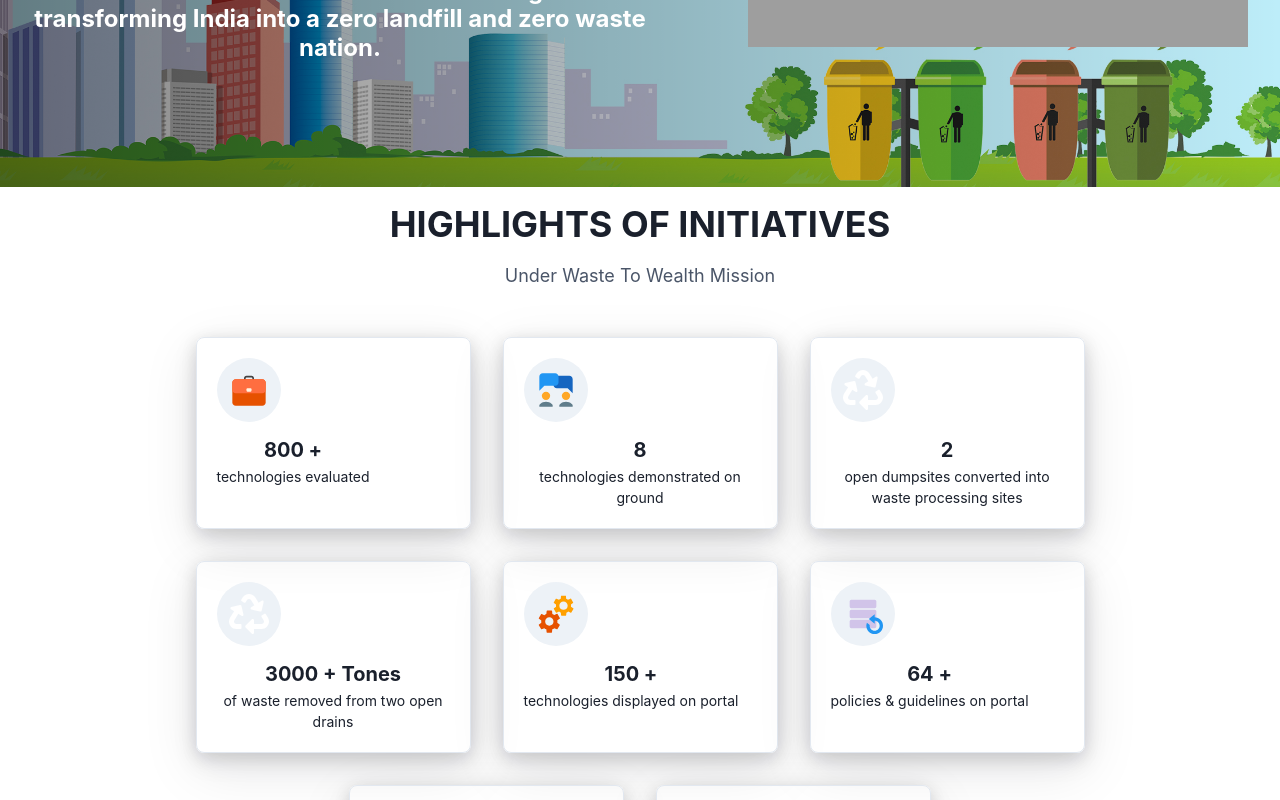
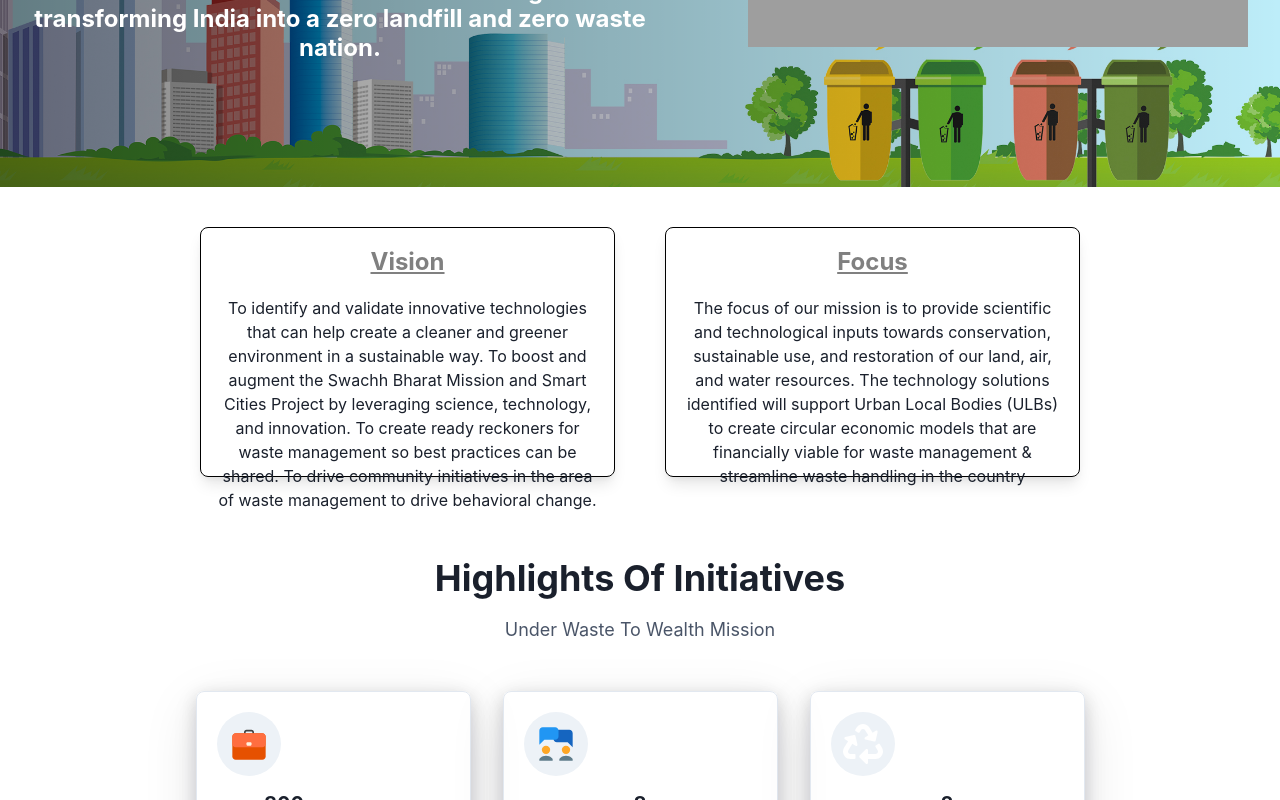
Before and after one commit to Anji515/Waste-To-Wealth, a React (Create React App) app: page / in a window 1280 px wide. Shown: the part 600-1400 px from the top of the page. Built offline with nearby package versions, Linux system fonts and the light colour scheme; grey boxes are pictures that could not be loaded.

Commit message:
Updated styling and added vision

```diff
--- a/src/App.jsx
+++ b/src/App.jsx
@@ -1,14 +1,11 @@
 import './App.css';
-import { Heading } from '@chakra-ui/react'
-import Header from './Pages/Page-1/Header';
 import Navbar from './Components/Navbar';
-import Highlights from './Components/Highlights';
+import Main from './Pages/Page-1/Main';
 function App() {
   return (
     <div className="App">
       <Navbar/>
-      <Header/>
-      <Highlights/>
+      <Main/>
     </div>
   );
 }
--- /dev/null
+++ b/src/Components/Crads.jsx
@@ -0,0 +1,26 @@
+import React from 'react';
+import { Flex, Text } from '@chakra-ui/react';
+
+const ReusableCard = ({ heading, description }) => {
+  return (
+    <Flex
+      flexDirection="column"
+      alignItems="center"
+      boxShadow="lg"
+      width={'80%'}
+      height={'250px'}
+      border={'1px solid black'}
+      p={4}
+      borderRadius="lg"
+      transition="transform 0.3s ease-in-out"
+      _hover={{ transform: 'scale(1.05)' }}
+    >
+      <Text fontWeight="bold" color={'grey'} textDecoration={'underline'} fontSize="2xl" mb={4}>
+        {heading}
+      </Text>
+      <Text>{description}</Text>
+    </Flex>
+  );
+};
+
+export default ReusableCard;
--- a/src/Components/Highlights.jsx
+++ b/src/Pages/Page-1/Highlights.jsx
@@ -61,7 +61,7 @@ export default function Highlights() {
     <Box p={4}>
       <Stack spacing={4} as={Container} maxW={"3xl"} textAlign={"center"}>
         <Heading fontSize={{ base: "2xl", sm: "4xl" }} fontWeight={"bold"}>
-          HIGHLIGHTS OF INITIATIVES
+          Highlights Of Initiatives
         </Heading>
         <Text color={"gray.600"} fontSize={{ base: "sm", sm: "lg" }}>
           Under Waste To Wealth Mission
--- a/src/Pages/Page-1/Main.jsx
+++ b/src/Pages/Page-1/Main.jsx
@@ -1,11 +1,28 @@
-import React from 'react'
+import React from "react";
+import Highlights from "./Highlights";
+import Header from "./Header";
+import { Flex } from "@chakra-ui/react";
+import ReusableCard from "../../Components/Crads";
 
 const Main = () => {
   return (
     <div>
+      <Header />
+      <Flex width={"75%"} alignItems={'center'} margin={'auto'} gap={50} padding={10}>
+        <ReusableCard
+          heading="Vision"
+          description="To identify and validate innovative technologies that can help create a cleaner and greener environment in a sustainable way. To boost and augment the Swachh Bharat Mission and Smart Cities Project by leveraging science, technology, and innovation. To create ready reckoners for waste management so best practices can be shared. To drive community initiatives in the area of waste management to drive behavioral change."
+        />
+        <ReusableCard
+          heading="Focus"
+          description="The focus of our mission is to provide scientific and technological inputs towards conservation, sustainable use, and restoration of our land, air, and water resources.
+        The technology solutions identified will support Urban Local Bodies (ULBs) to create circular economic models that are financially viable for waste management & streamline waste handling in the country"
+        />
+      </Flex>
+      <br />
+      <Highlights />
+    </div>
+  );
+};
 
-    </div>
-  )
-}
-
-export default Main
+export default Main;
```
